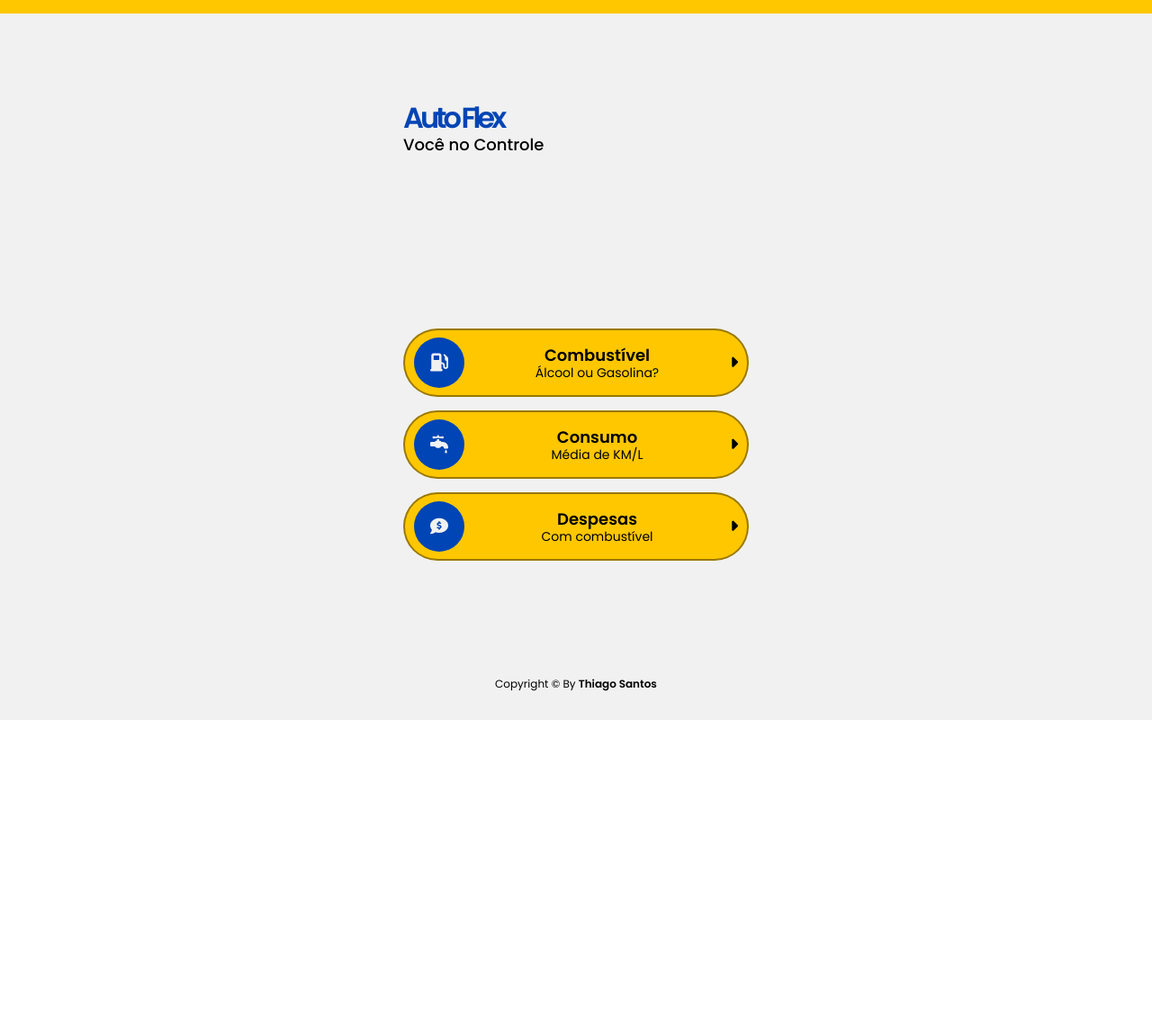
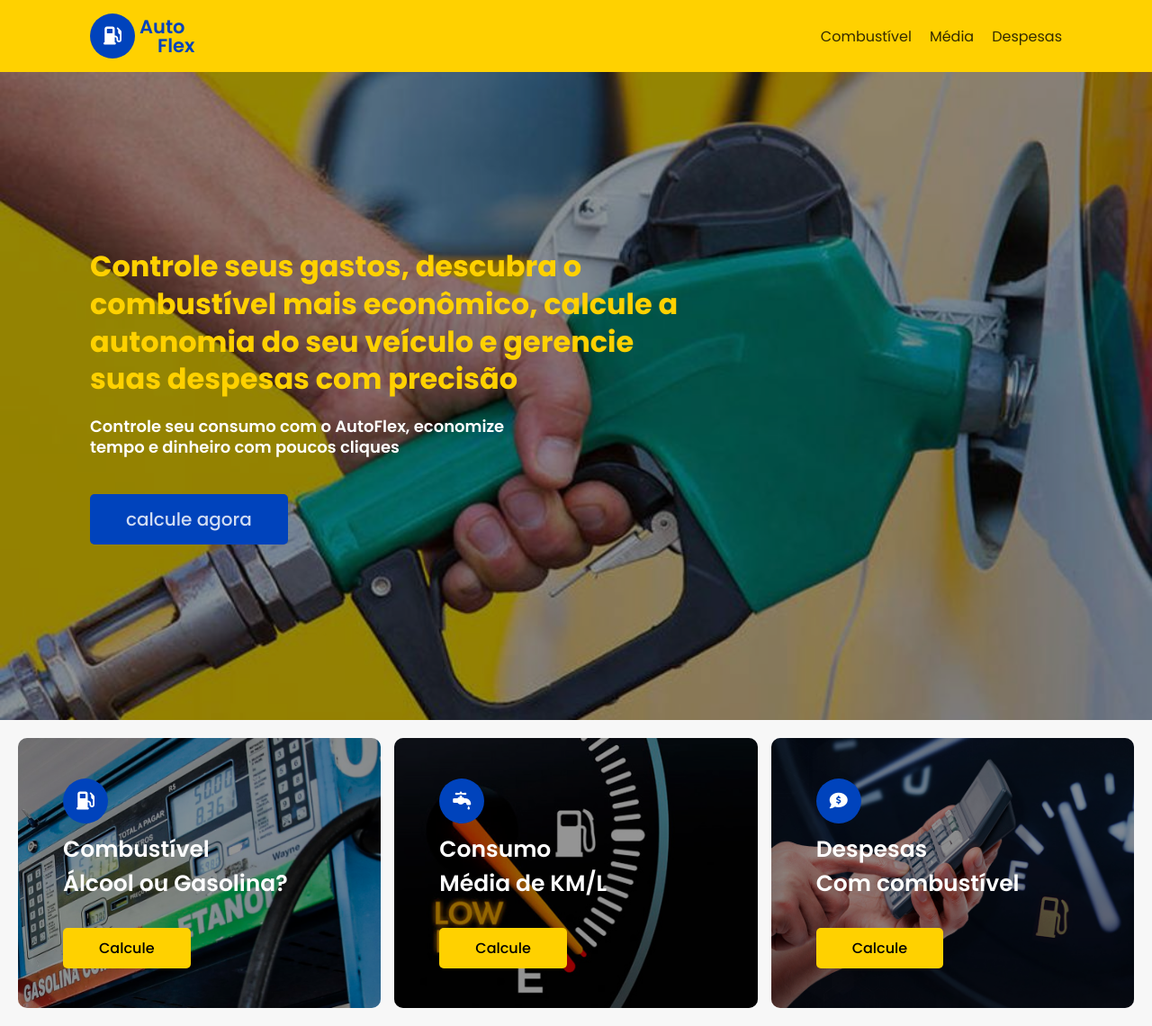
Before and after one commit to Thiago-S-Sousa/AutoFlex, a plain HTML site: page index.html in a window 1280 px wide. Shown: the whole page at 90% size. Before the commit the page ends 800 px from the top, so only its background shows below. Drawn offline with Linux system fonts and the light colour scheme.

Commit message:
refactor: updated home page layout and styles

```diff
--- a/index.html
+++ b/index.html
@@ -16,49 +16,71 @@
     <link rel="stylesheet" href="./src/styles/style.css" />
   </head>
   <body>
+    <header class="header">
+      <aside class="logo">
+        <i class="fa-solid fa-gas-pump"></i>
+        <span class="box-logo"
+          ><h1>Auto</h1>
+          <h2>Flex</h2>
+        </span>
+      </aside>
+
+      <nav class="nav-list">
+        <ul>
+          <li><a href="./src/pages/fuel.html">Combustível</a></li>
+          <li><a href="./src/pages/consumption.html">Média</a></li>
+          <li><a href="./src/pages/driver.html">Despesas</a></li>
+        </ul>
+      </nav>
+    </header>
     <main>
-			<section class="logo">
-				<h1>Auto Flex</h1>
-				<h2>Você no Controle</h2>
+      <section class="banner">
+        <aside class="box-banner">
+          <span
+            >Controle seus gastos, descubra o combustível mais econômico,
+            calcule a autonomia do seu veículo e gerencie suas despesas com
+            precisão</span
+          >
+          <p>
+            Controle seu consumo com o AutoFlex, economize<br />tempo e dinheiro
+            com poucos cliques
+          </p>
+          <a href="#services">Calcule agora</a>
+        </aside>
       </section>
-
-			<nav class="navigation">
-				<li>
-					<a href="./src/pages/fuel.html" target="_self">
+      <section class="services" id="services">
+        <a href="./src/pages/fuel.html" target="_self" class="card" id="fuel">
+          <aside class="box-services">
             <i class="fa-solid fa-gas-pump icon"></i>
-						<aside class="links-cto">
-							Combustível
-							<span>Álcool ou Gasolina?</span>
+            <span>Combustível<br />Álcool ou Gasolina?</span>
+            <p>Calcule</p>
           </aside>
-						<i class="fa-solid fa-caret-right arrow"></i>
         </a>
-				</li>
-				<li>
-					<a href="./src/pages/consumption.html" target="_self">
+        <a
+          href="./src/pages/consumption.html"
+          target="_self"
+          class="card"
+          id="consumption"
+        >
+          <aside class="box-services">
             <i class="fa-solid fa-faucet-drip icon"></i>
-						<aside class="links-cto">
-							Consumo
-							<span>Média de KM/L</span>
+            <span>Consumo<br />Média de KM/L</span>
+            <p>Calcule</p>
           </aside>
-						<i class="fa-solid fa-caret-right arrow"></i>
         </a>
-				</li>
-				<li>
-					<a href="./src/pages/driver.html" target="_self">
+        <a
+          href="./src/pages/driver.html"
+          target="_self"
+          class="card"
+          id="driver"
+        >
+          <aside class="box-services">
             <i class="fa-solid fa-comment-dollar icon"></i>
-						<aside class="links-cto">
-							Despesas
-							<span>Com combustível</span>
+            <span>Despesas<br />Com combustível</span>
+            <p>Calcule</p>
           </aside>
-						<i class="fa-solid fa-caret-right arrow"></i>
         </a>
-				</li>
-			</nav>
+      </section>
     </main>
-		<footer>
-			<aside class="copyright-text">
-				Copyright &copy; By <span>Thiago Santos</span>
-			</aside>
-		</footer>
   </body>
 </html>
--- a/src/styles/style.css
+++ b/src/styles/style.css
@@ -1,10 +1,11 @@
-@import url('https://fonts.googleapis.com/css2?family=Poppins:ital,wght@0,100;0,200;0,300;0,400;0,500;0,600;0,700;0,800;0,900;1,100;1,200;1,300;1,400;1,500;1,600;1,700;1,800;1,900&display=swap');
+@import url("https://fonts.googleapis.com/css2?family=Poppins:ital,wght@0,100;0,200;0,300;0,400;0,500;0,600;0,700;0,800;0,900;1,100;1,200;1,300;1,400;1,500;1,600;1,700;1,800;1,900&display=swap");
 
 * {
   border: 0;
   margin: 0;
   padding: 0;
   box-sizing: border-box;
+  scroll-behavior: smooth;
 }
 
 html {
@@ -12,202 +13,215 @@ html {
 }
 
 body {
-	display: flex;
-	justify-content: space-around;
-	align-items: center;
-	flex-direction: column;
+  font-family: "Poppins", serif;
 
-	height: 100dvh;
-
-	font-family: 'Poppins', serif;
-}
-
-main {
-	display: flex;
-	justify-content: space-around;
-	align-items: center;
-	flex-direction: column;
-
-	min-height: 90dvh;
-	width: 100%;
-
-	background-color: #f1f1f1;
-
-	border-top: 1.5rem solid #ffc700;
-}
-
-.logo {
-	text-align: center;
-	line-height: 1.2;
-	width: 90%;
-}
-
-.logo > h1 {
-	font-size: 4rem;
-	font-weight: 600;
-	letter-spacing: -0.4rem;
-
-	color: #0045b5;
-}
-
-.logo > h2 {
-	font-size: 2rem;
-	font-weight: 500;
-
-	color: #000;
-}
-
-.navigation {
-	display: flex;
-	justify-content: center;
-	flex-direction: column;
-	gap: 1rem;
-
-	width: 90%;
-}
-
-.navigation > li {
-	list-style-type: none;
-	width: 100%;
-
-	border-radius: 5rem;
-	border: 0.2rem solid #00000065;
-	background-color: #ffc700;
-}
-
-li > a {
+  & .header {
     display: flex;
     justify-content: space-between;
     align-items: center;
+    padding: 1.5rem 10rem;
+    background-color: #ffd100;
 
-	width: 100%;
-	padding: 1.5rem 2rem;
+    & .logo {
+      display: flex;
+      align-items: center;
+      gap: 0.5rem;
 
-	text-decoration: none;
-
-	border-radius: 5rem;
+      & i {
+        font-size: 2rem;
+        padding: 1.5rem;
+        border-radius: 50%;
+        background-color: #0043bc;
+        color: #fff;
       }
 
-a > .icon {
-	font-size: 2rem;
-	padding: 2rem;
+      & .box-logo {
+        display: flex;
+        flex-direction: column;
+        line-height: 1;
+        font-size: 1.4rem;
+        color: #0043bc;
 
-	border-radius: 50%;
-
-	color: #f1f1f1;
-	background-color: #0045b5;
+        & h1 {
+          font-weight: 600;
         }
 
-a > .links-cto {
-	display: flex;
-	align-items: center;
-	flex-direction: column;
-
-	width: 100%;
-
-	font-size: 2rem;
+        & h2 {
+          padding-left: 2rem;
           font-weight: 600;
-	line-height: 1.2;
-	color: #000;
-
-	& span {
-		font-size: 1.5rem;
-		font-weight: 400;
+        }
       }
     }
 
-a > .arrow {
-	font-size: 2rem;
-	color: #000;
+    .nav-list {
+      & ul {
+        display: flex;
+        justify-content: center;
+        align-items: center;
+        gap: 2rem;
+
+        & li,
+        a {
+          list-style-type: none;
+          text-decoration: none;
+
+          font-size: 1.6rem;
+          font-weight: 400;
+          color: #000000cb;
+          transition: all 0.2s;
         }
 
-footer {
+        & li:hover,
+        a:hover {
+          cursor: pointer;
+          color: #0000008a;
+          transition: all 0.2s;
+        }
+      }
+    }
+  }
+
+  & main {
+    & .banner {
+      height: calc(100dvh - 8rem);
+
+      background: url(../images/banner-back.jpg) center / cover no-repeat;
+
+      & .box-banner {
+        height: calc(100dvh - 8rem);
+        background-color: #0000006b;
+        padding: 0 40% 0 10rem;
+
+        display: flex;
+        flex-direction: column;
+        justify-content: center;
+        align-items: flex-start;
+        gap: 2rem;
+        line-height: 1.3;
+
+        & span {
+          font-size: 3.2rem;
+          font-weight: 700;
+          color: #ffd100;
+        }
+
+        & p {
+          font-size: 1.8rem;
+          font-weight: 600;
+          color: #fff;
+        }
+
+        & a {
+          text-decoration: none;
+          text-transform: lowercase;
+
+          font-size: 2rem;
+          font-weight: 500;
+          color: #ffffffd0;
+          background-color: #0043bc;
+
+          padding: 1.5rem 4rem;
+          border-radius: 0.5rem;
+          margin-top: 2rem;
+          transition: all 0.2s;
+        }
+
+        & a:hover {
+          cursor: pointer;
+          color: #fff;
+          background-color: #0042bcd5;
+          transition: all 0.2s;
+        }
+      }
+    }
+
+    & .services {
+      display: flex;
+      justify-content: center;
+      align-items: center;
+      gap: 1.5rem;
+
+      padding: 2rem;
+      width: 100%;
+      background-color: #f7f7f7;
+
+      & .card {
         display: flex;
         justify-content: center;
         align-items: center;
 
-	min-height: 10dvh;
+        text-decoration: none;
+
+        height: 30rem;
+        width: 33%;
+
+        border-radius: 1rem;
+        transition: all 0.2s;
+
+        & .box-services {
+          display: flex;
+          flex-direction: column;
+          justify-content: center;
+          align-items: flex-start;
+          gap: 1rem;
+          padding: 5rem;
+
+          height: 30rem;
           width: 100%;
 
-	background-color: #f1f1f1;
+          border-radius: 1rem;
+          background-color: #0000006b;
+          transition: all 0.2s;
+
+          & i {
+            font-size: 2rem;
+            padding: 1.5rem;
+            border-radius: 50%;
+
+            background-color: #0043bc;
+            color: #fff;
           }
 
-.copyright-text {
-	text-align: center;
-	font-size: 1.2rem;
-	font-weight: 400;
+          & span {
+            font-size: 2.5rem;
+            font-weight: 600;
+            color: #fff;
+          }
 
-	width: 90%;
+          & p {
+            font-size: 1.6rem;
+            font-weight: 500;
+            color: #000;
 
-	& span {
-		font-weight: 600;
+            padding: 1rem 4rem;
+            background-color: #ffd100;
+            border-radius: 0.5rem;
+            margin-top: 2rem;
           }
         }
 
-@media only screen and (min-width: 768px) {
-	.logo {
-		width: 70%;
-	}
-
-	.navigation {
-		width: 70%;
-	}
-
-	.copyright-text {
-		width: 70%;
+        & .box-services:hover {
+          background-color: #000000a1;
+          box-shadow: 0.2rem 0.2rem 1rem #000000cb;
+          transition: all 0.2s;
         }
       }
 
-@media only screen and (min-width: 992px) {
-	.logo {
-		width: 30%;
-		text-align: start;
+      & .card:hover {
+        cursor: pointer;
+        box-shadow: 0.2rem 0.2rem 1rem #000000cb;
+        transition: all 0.2s;
       }
 
-	.logo > h1 {
-		font-size: 3.2rem;
+      & #fuel {
+        background: url(../images/gas-back.jpg) center / cover no-repeat;
       }
-
-	.logo > h2 {
-		font-size: 1.8rem;
+      & #consumption {
+        background: url(../images/comsup-back.jpg) center / cover no-repeat;
       }
-
-	.navigation {
-		display: flex;
-		justify-content: center;
-		flex-direction: column;
-		gap: 1.5rem;
-
-		width: 30%;
-	}
-
-	li > a {
-		padding: 0.8rem 1rem;
-		transition: 0.4s;
-	}
-
-	li > a:hover {
-		box-shadow: 0 0 1.2rem rgb(0 0 0 / 0.6);
-	}
-
-	a > .icon {
-		font-size: 2rem;
-		padding: 1.8rem;
-	}
-
-	a > .links-cto {
-		font-size: 1.8rem;
-
-		& span {
-			font-size: 1.4rem;
+      & #driver {
+        background: url(../images/driver-back.jpg) left center / cover no-repeat;
       }
     }
-
-	a > .arrow {
-		font-size: 1.8rem;
-	}
-
-	.copyright-text {
-		width: 30%;
   }
 }
```
Also changed, not shown: src/images/banner-back.jpg (added), src/images/comsup-back.jpg (added), src/images/driver-back.jpg (added), src/images/gas-back.jpg (added). Lines whose indentation alone changed are shown as unchanged.
